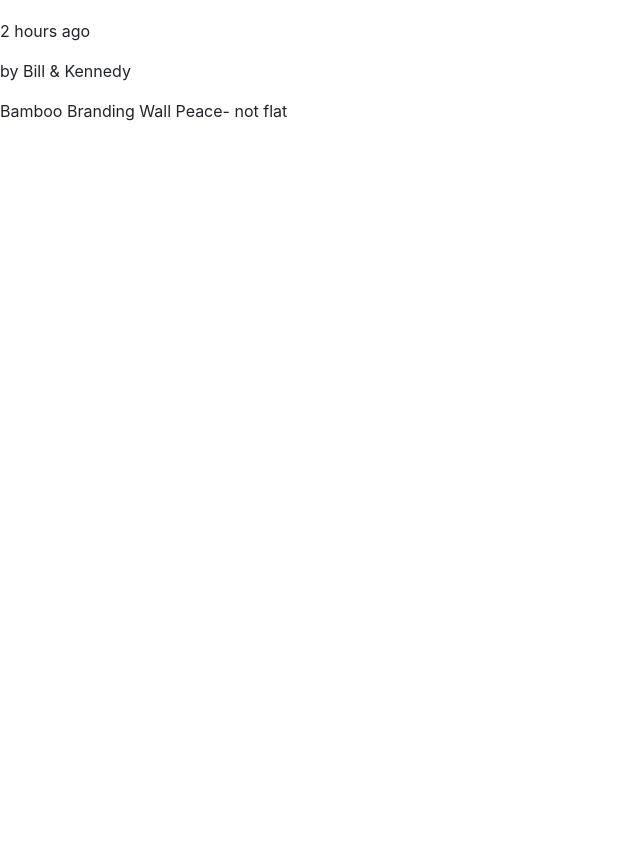
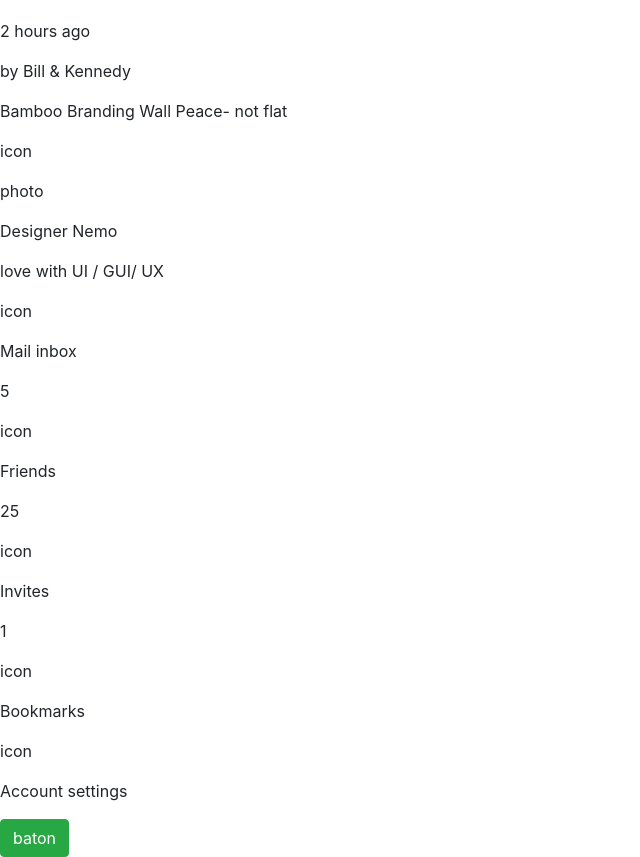
Before and after one commit to gajfska/social-app, an Angular app: page / in a window 1280 px wide. Shown: the part 880-1737 px from the top of the page, without its empty margins (0-640 px from the left). Before the commit the page ends 1019 px from the top, so only its background shows below. Built offline with nearby package versions, Linux system fonts and the light colour scheme.

Commit message:
creating simple HTML to menu screen

```diff
--- a/src/app/app.component.html
+++ b/src/app/app.component.html
@@ -1,2 +1,3 @@
 <app-header></app-header>
 <app-main-screen></app-main-screen>
+<app-menu-screen></app-menu-screen>
--- a/src/app/app.module.ts
+++ b/src/app/app.module.ts
@@ -6,17 +6,19 @@ import {MainScreenComponent} from './main-screen/main-screen.component';
 import {HeaderComponent} from './header/header.component';
 
 import {MatIconModule} from '@angular/material/icon';
+import {MenuScreenComponent} from './menu-screen/menu-screen.component';
 
 
 @NgModule({
   declarations: [
     AppComponent,
       MainScreenComponent,
-      HeaderComponent
+      HeaderComponent,
+      MenuScreenComponent
   ],
   imports: [
     BrowserModule,
-      MatIconModule
+      MatIconModule,
   ],
   providers: [],
   bootstrap: [AppComponent]
--- /dev/null
+++ b/src/app/menu-screen/menu-screen.component.html
@@ -0,0 +1,22 @@
+<div>
+    <div>
+        <div>
+            <p>icon</p>
+        </div>
+        <div>
+            <p>photo</p>
+            <p>Designer Nemo</p>
+            <p>love with UI / GUI/ UX</p>
+        </div>
+    </div>
+
+    <div *ngFor="let option of menu">
+        <p>icon</p>
+        <p>{{option.description}}</p>
+        <p>{{option.counter}}</p>
+    </div>
+
+    <div>
+        <button class="btn btn-success">baton</button>
+    </div>
+</div>
--- /dev/null
+++ b/src/app/menu-screen/menu-screen.component.ts
@@ -0,0 +1,25 @@
+import {Component} from '@angular/core';
+
+export class MenuModel {
+    icon: string;
+    description: string;
+    counter?: number;
+}
+
+@Component({
+    selector: 'app-menu-screen',
+    templateUrl: './menu-screen.component.html',
+    styleUrls: ['./menu-screen.component.css']
+})
+
+export class MenuScreenComponent {
+
+    menu: MenuModel[] = [
+        {icon: '', description: 'Mail inbox', counter: 5},
+        {icon: '', description: 'Friends', counter: 25},
+        {icon: '', description: 'Invites', counter: 1},
+        {icon: '', description: 'Bookmarks'},
+        {icon: '', description: 'Account settings'}
+    ];
+
+}
```
Also changed, not shown: src/app/menu-screen/menu-screen.component.css (added).
